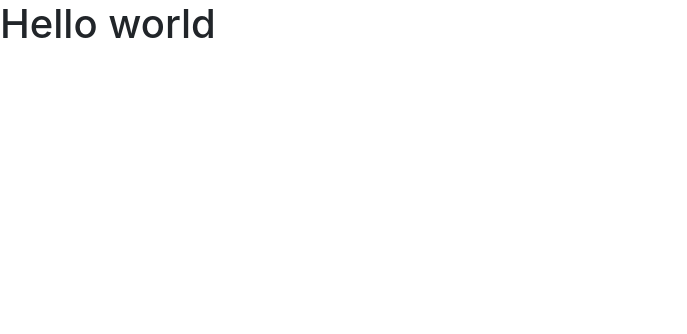
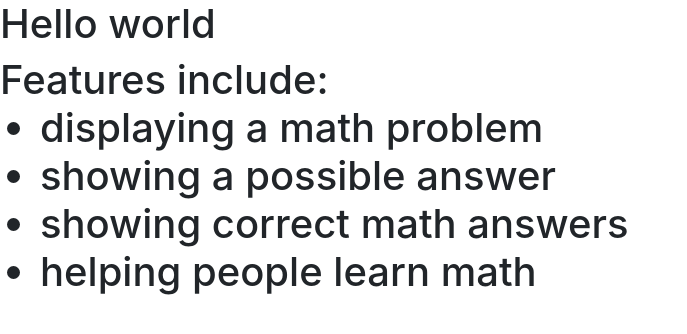
Before and after one commit to Codubee/MathSkillsMW3-4-Front, a React (Create React App) app: page / in a window 1280 px wide. Shown: the top 334 px of the page, without its empty margins (0-687 px from the left). Built offline with nearby package versions, Linux system fonts and the light colour scheme.

Commit message:
Added features component

```diff
--- a/src/App.js
+++ b/src/App.js
@@ -1,9 +1,13 @@
 import './App.css';
 import LandingPage from './views/LandingPage';
+import Features from './components/Features';
 
 function App() {
   return (
-      <LandingPage />
+      <>
+        <LandingPage />
+        <Features />
+      </>
   );
 }
 
--- /dev/null
+++ b/src/components/Features.js
@@ -0,0 +1,18 @@
+import React from 'react'
+
+class Features extends React.Component {
+    render() {
+        return <div className="features">
+            <h1>Features include:
+                <ul>
+                    <li>displaying a math problem</li>
+                    <li>showing a possible answer</li>
+                    <li>showing correct math answers</li>
+                    <li>helping people learn math</li>
+                </ul>
+            </h1>
+        </div>
+    }
+}
+
+export default Features;
```
